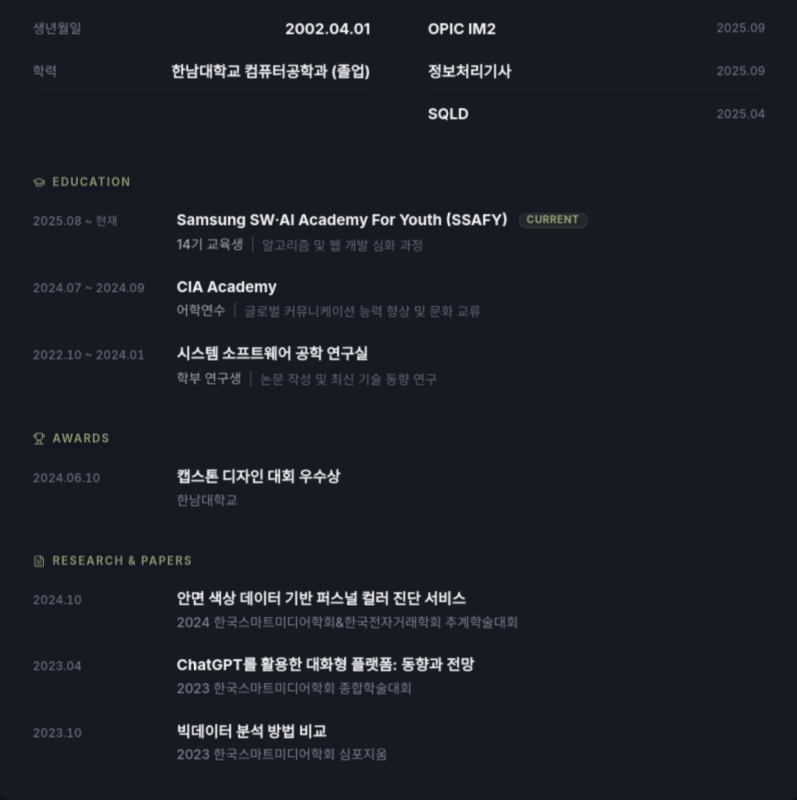
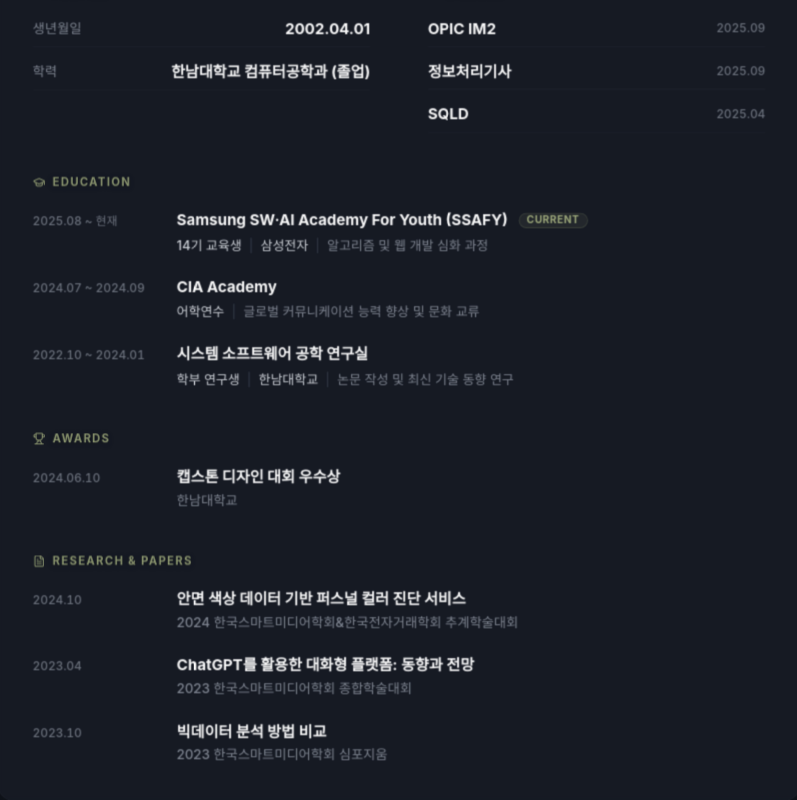
Before and after one commit to go-ring/portfolio, a React (Vite) app: page / in a window 1280 px wide. Shown: the part 2702-3502 px from the top of the page, without its empty margins (241-1038 px from the left). Built offline with nearby package versions, Linux system fonts and the light colour scheme.

Commit message:
fix: 주최기관 추가

```diff
--- a/src/components/Education.tsx
+++ b/src/components/Education.tsx
@@ -78,10 +78,16 @@ export function Education() {
                             </span>
                         )}
                         </div>
-                        <div className="flex flex-col sm:flex-row sm:gap-2 text-[0.92rem] leading-[1.55] font-medium opacity-80">
-                        <span className="text-gray-300">{edu.degree}</span>
-                        <span className="hidden sm:inline text-gray-600">|</span>
-                        <span className="text-gray-400 font-normal opacity-75 text-[0.90rem] leading-[1.65]">{edu.description}</span>
+                        <div className="flex flex-wrap items-center gap-x-2 text-[0.90rem] leading-[1.65] font-medium text-gray-400/80">
+                            <span className="text-gray-300">{edu.degree}</span>
+                            {edu.organizer && (
+                                <>
+                                    <span className="text-gray-600 opacity-50">|</span>
+                                    <span className="text-gray-300">{edu.organizer}</span>
+                                </>
+                            )}
+                            <span className="text-gray-600 opacity-50">|</span>
+                            <span className="font-normal">{edu.description}</span>
                         </div>
                     </div>
                     </div>
--- a/src/data/index.ts
+++ b/src/data/index.ts
@@ -68,6 +68,7 @@ export interface EducationItem {
   degree: string;
   gpa?: string;
   description?: string;
+  organizer?: string;
 }
 
 export interface CertificationItem {
@@ -398,6 +399,7 @@ export const education: EducationItem[] = [
     period: "2025.08 ~ 현재",
     degree: "14기 교육생",
     description: "알고리즘 및 웹 개발 심화 과정",
+    organizer: "삼성전자",
   },
   {
     school: "CIA Academy",
@@ -410,6 +412,7 @@ export const education: EducationItem[] = [
     period: "2022.10 ~ 2024.01",
     degree: "학부 연구생",
     description: "논문 작성 및 최신 기술 동향 연구",
+    organizer: "한남대학교",
   },
 ];
 
```
